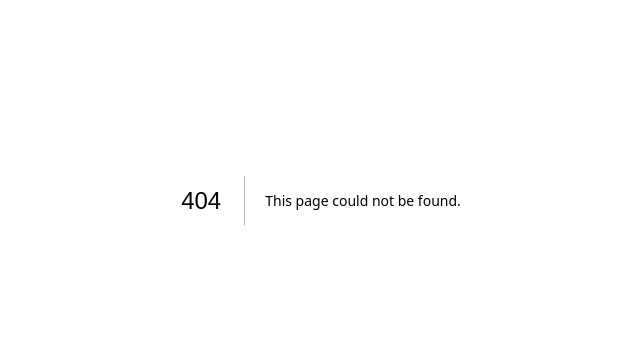
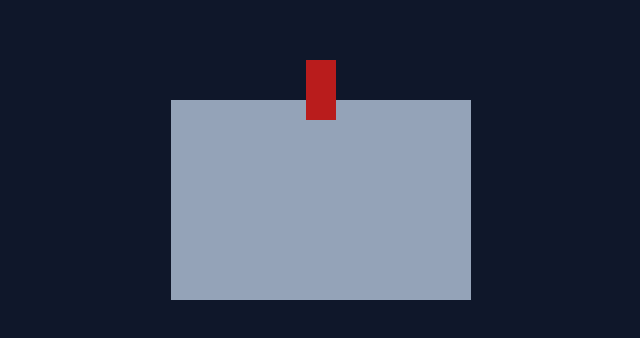
Before and after one commit to netspie/db-gwent, a Next.js app in the folder src/dbgwent-gameplay-client/: page /test2 in a window 1280 px wide. Before the commit this address had no page. Shown: the part 200-538 px from the top of the page, without its empty margins (319-959 px from the left). Built offline with nearby package versions, Linux system fonts and the light colour scheme.

Commit message:
Add somewhat working move

```diff
--- a/src/dbgwent-gameplay-client/src/app/games/[id]/page.tsx
+++ b/src/dbgwent-gameplay-client/src/app/games/[id]/page.tsx
@@ -42,7 +42,7 @@ export default function Game() {
         <HeroPanel isEnemy={true} />
         <HeroPanel isEnemy={false} />
       </div>
-      <div className="row-group flex flex-col grow-0 items-center justify-center gap-1 w-full overflow-clip">
+      <div className="row-group flex flex-col grow-0 items-center justify-center gap-1 w-full">
         <CardRow>
           <Card id={1} imagePath={getRandomImagePath()} />
           <Card id={2} imagePath={getRandomImagePath()} />
--- /dev/null
+++ b/src/dbgwent-gameplay-client/src/app/test2/page.tsx
@@ -0,0 +1,58 @@
+"use client";
+
+import React, { RefObject, useEffect, useRef, useState } from "react";
+
+export default function Test() {
+  const boxRef = useRef<HTMLDivElement>(null);
+  const [initialStyleClass, setInitialStyleClass] = useState<
+    string | undefined
+  >();
+  const [boxStyleClass, setBoxStyleClass] = useState<string>("");
+
+  useEffect(() => {
+    if (!boxRef.current) return;
+
+    let initialStyleClassLocal = initialStyleClass;
+    if (initialStyleClassLocal === undefined) {
+      setInitialStyleClass(boxRef.current.className);
+      initialStyleClassLocal = boxRef.current.className;
+    }
+
+    boxRef.current.className = initialStyleClassLocal + " " + boxStyleClass;
+  }, [boxStyleClass]);
+
+  const makeInteractable = (oldRef: RefObject<HTMLElement>) => {
+    if (!oldRef.current) return;
+
+    const ref = oldRef.current.cloneNode() as HTMLElement;
+
+    const rect = oldRef.current.getBoundingClientRect();
+    ref.style.position = "fixed";
+    ref.style.top = rect.top + "px";
+    ref.style.left = rect.left + "px";
+    ref.style.width = rect.width + "px";
+    ref.style.height = rect.height + "px";
+
+    ref.addEventListener("click", () => {
+      ref.style.transform = "translate(100px, 100px)";
+      ref.style.transitionDuration = "300ms";
+    });
+
+    oldRef.current.remove();
+    document.body.append(ref);
+  };
+
+  return (
+    <div className="min-h-screen flex items-center justify-center bg-slate-900">
+      <div className="relative w-[300px] h-[200px] flex gap-3 justify-center bg-slate-400">
+        <div className="overflow-clip w-full h-full flex gap-3 justify-center -translate-y-10">
+          <div
+            className="w-[10%] h-[30%] bg-red-700 cursor-pointer hover:bg-red-800 active:bg-red-900"
+            onClick={() => makeInteractable(boxRef)}
+            ref={boxRef}
+          ></div>
+        </div>
+      </div>
+    </div>
+  );
+}
--- a/src/dbgwent-gameplay-client/src/components/Card.tsx
+++ b/src/dbgwent-gameplay-client/src/components/Card.tsx
@@ -1,45 +1,86 @@
 "use client";
 
-import { useCardSelectionState } from "@/state/CardSelectedState";
 import Image from "next/image";
-import { useRef, useState, useEffect } from "react";
+import { useRef, useState, useEffect, RefObject } from "react";
 
 type CardProps = {
   id: number;
-  imagePath?: string
+  imagePath?: string;
   isReversed?: boolean;
   onSelectedChanged?: (value: boolean) => void;
   count?: number;
 };
 
 export default function Card(props: CardProps) {
-  const ref = useRef<HTMLDivElement>(null);
+  const cardRef = useRef<HTMLDivElement>(null);
   const [reversed, setReversed] = useState(false);
-  const [posStyle, setPosStyle] = useState("relative");
-  const [isSelectedLocal, setSelectedLocal] = useState();
-  const { isSelected, selectedCardId, setSelected } = useCardSelectionState();
+  const [isSelected, setSelected] = useState(false);
+  const [refresh, setRefresh] = useState(false);
 
   const onClick = () => {
-    setSelectedLocal(isSelectedLocal);
-    setSelected(!isSelected, props.id);
-    console.log('move ' + props.id)
+    setSelected(!isSelected);
+    makeInteractable(cardRef);
   };
+
+  const makeInteractable = (oldRef: RefObject<HTMLElement>) => {
+    if (!oldRef.current) return;
+
+    const ref = oldRef.current.cloneNode(true) as HTMLElement;
+
+    const rect = oldRef.current.getBoundingClientRect();
+    console.log("before");
+    console.log(rect);
+    ref.className = "";
+    ref.style.position = "fixed";
+    ref.style.top = rect.top + "px";
+    ref.style.left = rect.left + "px";
+
+    ref.style.minWidth = rect.width + "px";
+    ref.style.width = rect.width + "px";
+    ref.style.maxWidth = rect.width + "px";
+
+    ref.style.minHeight = rect.height + "px";
+    ref.style.height = rect.height + "px";
+    ref.style.maxHeight = rect.height + "px";
+
+    ref.style.zIndex = "99999";
+    console.log("after");
+    console.log(ref.getBoundingClientRect());
+
+    setTimeout(() => {
+
+      const scale = 3
+      const xDelta = -(rect.left /2 - (rect.width * scale / 2) + rect.width / 2) //window.innerWidth
+      const yDelta = -(rect.top / 1.2- (rect.height * scale / 2) + rect.height / 2) //window.innerWidth
+
+      ref.style.transitionDuration = "300ms";
+      ref.style.transform = `translate(${xDelta}px, ${yDelta}px) scale(${scale})`;
+    }, 0);
+
+    ref.addEventListener("click", () => {
+      ref.style.transitionDuration = "300ms";
+      ref.style.transform = "translate(0, 0) scale(1)";
+      setTimeout(() => {
+        if (oldRef.current) oldRef.current.style.opacity = "1";
+        ref.remove();
+      }, 300);
+    });
+
+    oldRef.current.style.opacity = "0";
+    document.body.append(ref);
+  };
+
+  useEffect(() => {}, [refresh]);
 
   return (
     <div
       onClick={onClick}
-      ref={ref}
-      className={`${posStyle} min-h-full ${
-        !props.isReversed && "cursor-pointer"
-      } ${
-        isSelected && selectedCardId === props.id
-          ? "absolute transform -translate-y-20 translate-x-20 transition duration-300 z-99999"
-          : "transform translate-y-0 translate-x-0 transition duration-300"
-      }`}
+      ref={cardRef}
+      className={`card min-h-full ${!props.isReversed && "cursor-pointer"} `}
       style={{ aspectRatio: 1 / 1.5 }}
     >
       <div
-        className={`${
+        className={`relative ${
           !props.isReversed && "relative hover:brightness-90"
         } h-full w-full bg-slate-600 rounded-lg overflow-clip select-none`}
       >
@@ -49,7 +90,6 @@ export default function Card(props: CardProps) {
             alt="Dope"
             layout="fill"
             objectFit="cover"
-            className={`${isSelectedLocal ? "z-99999" : ""}`}
           />
         )}
 
--- a/src/dbgwent-gameplay-client/src/components/CardRow.tsx
+++ b/src/dbgwent-gameplay-client/src/components/CardRow.tsx
@@ -1,6 +1,5 @@
 "use client";
 
-import { useCardSelectionState } from "@/state/CardSelectedState";
 import { useRef, useState, useEffect } from "react";
 
 type CardRowProps = {
@@ -11,14 +10,6 @@ type CardRowProps = {
 export default function CardRow(props: CardRowProps) {
   const ref = useRef<HTMLDivElement>(null);
   const [cardSelected, setCardSelected] = useState(false);
-  const selectionRef = useRef(useCardSelectionState.getState().isSelected)
-  const { isSelected } = useCardSelectionState()
-
-  useEffect(() => {
-    useCardSelectionState.subscribe(
-      state => (selectionRef.current = state.isSelected)
-    )
-  }, [])
 
   return (
     <div
@@ -27,8 +18,7 @@ export default function CardRow(props: CardRowProps) {
     >
       {/* <div className="bg-gray-500 min-w-[80px] h-full hidden md:flex" style={{ aspectRatio: 1 / 1.5 }} ></div> */}
       <div
-        className={`absolute row-parent flex gap-1 w-full h-full before:m-auto after:m-auto
-        ${!isSelected ? 'overflow-x-auto overflow-y-clip' : ''}`}
+        className='absolute row-parent flex gap-1 w-full h-full before:m-auto after:m-auto overflow-x-auto overflow-y-clip'
         style={{ overflowClipMargin: "100px" }}
       >
         {props.children}
```
Also changed, not shown: src/dbgwent-gameplay-client/src/state/CardSelectedState.ts (deleted, +0 -13 lines).
